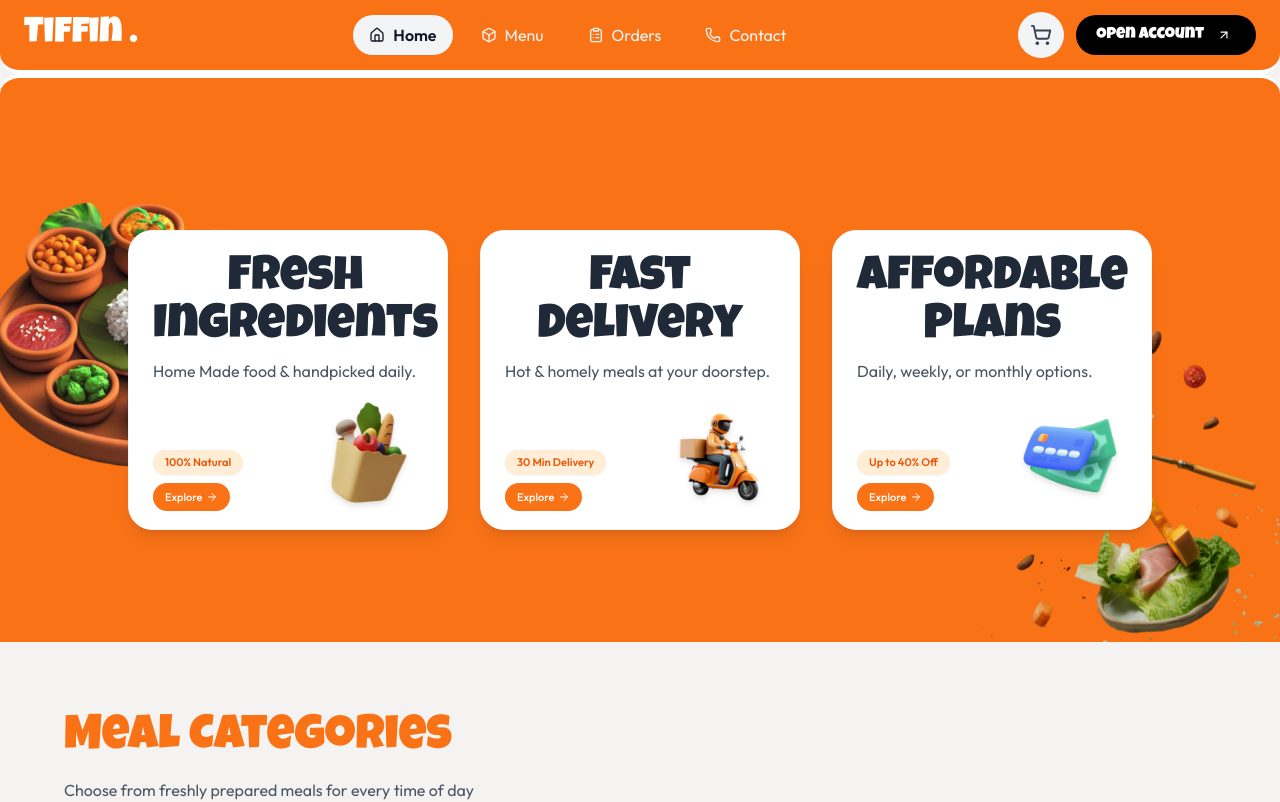
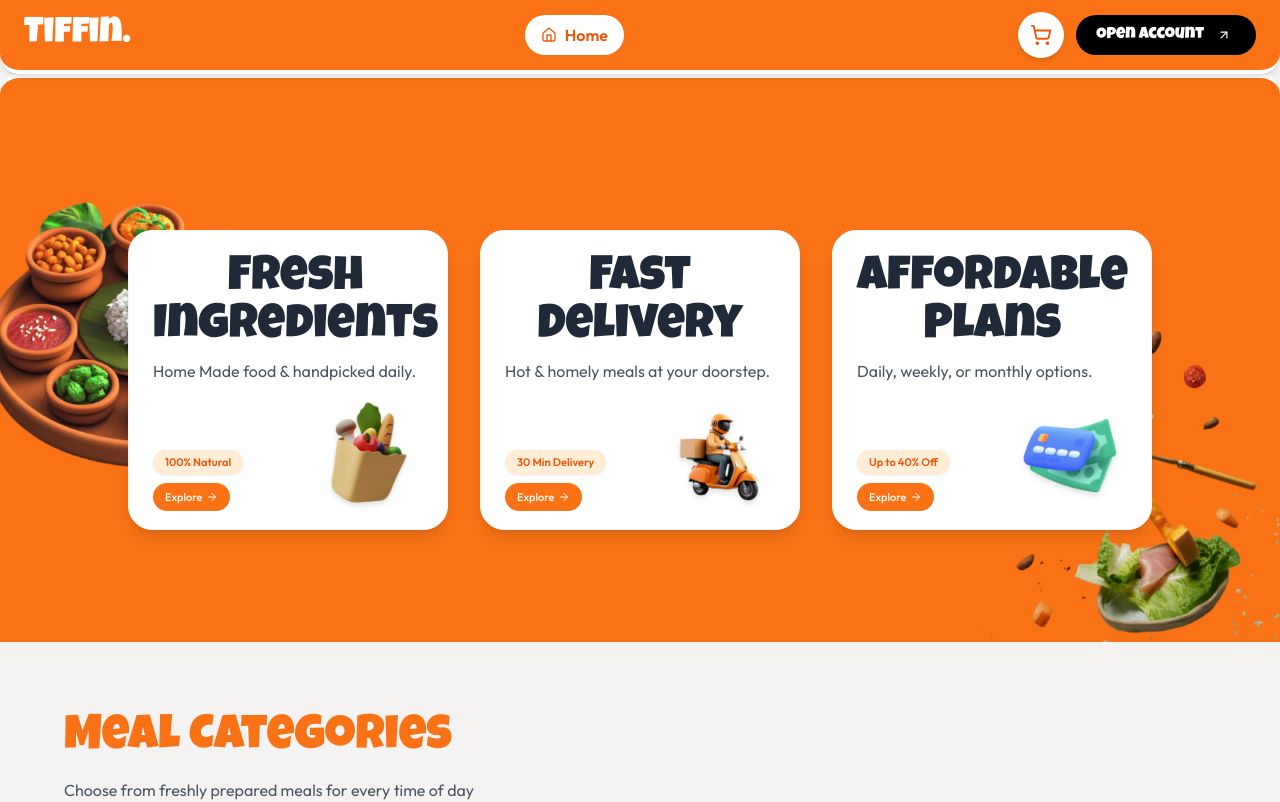
Before and after one commit to tanujgrover9/Tiffin, a React (Vite) app: page / in a window 1280 px wide. Shown: the top 802 px of the page. Built offline with nearby package versions, Linux system fonts and the light colour scheme; a web font is replaced by a local one.

Commit message:
Your commit message

```diff
--- a/src/components/Header.tsx
+++ b/src/components/Header.tsx
@@ -4,9 +4,6 @@
 import {
   ShoppingCart,
   Home,
-  Box,
-  ClipboardList,
-  Phone,
   ArrowUpRight,
   Menu,
   X,
@@ -23,18 +20,18 @@
 
   const navLinks = [
     { to: "/", label: "Home", icon: <Home size={16} /> },
-    { to: "/menu", label: "Menu", icon: <Box size={16} /> },
-    { to: "/orders", label: "Orders", icon: <ClipboardList size={16} /> },
-    { to: "/contact", label: "Contact", icon: <Phone size={16} /> },
   ];
 
   return (
     <>
-      <header className="bg-orange-500 backdrop-blur-md  sticky top-0 z-50 border-b-4 border-white rounded-b-[20px]">
-        <div className="max-w-8xl mx-auto px-4 md:px-6 py-3 flex items-center justify-between rounded-full ">
+      {/* Header */}
+      <header className="bg-orange-500 backdrop-blur-md sticky top-0 z-50 border-b-4 border-white rounded-b-[20px] shadow-md">
+        <div className="max-w-7xl mx-auto px-4 md:px-6 py-3 flex items-center justify-between">
           {/* Logo */}
           <Link to="/" className="flex items-center gap-2">
-           <h1 className="text-4xl font-extrabold luckiest-guy-regular text-white ">Tiffin <span className="text-white">.</span></h1>
+            <h1 className="text-4xl font-extrabold luckiest-guy-regular text-white">
+              Tiffin<span className="text-white">.</span>
+            </h1>
           </Link>
 
           {/* Desktop Nav */}
@@ -44,9 +41,9 @@
                 key={link.to}
                 to={link.to}
                 className={`flex items-center gap-2 px-4 py-2 rounded-full transition-all ${
-                  loc.pathname === link.to || loc.pathname.startsWith(link.to)
-                    ? "bg-gray-100 text-gray-900 font-semibold"
-                    : "hover:bg-gray-50"
+                  loc.pathname === link.to
+                    ? "bg-white text-orange-600 font-semibold"
+                    : "hover:bg-white/20 hover:text-white"
                 }`}
               >
                 {link.icon}
@@ -55,16 +52,19 @@
             ))}
           </nav>
 
-          {/* Right Side */}
+          {/* Right Section */}
           <div className="flex items-center gap-3">
             {/* Cart Icon */}
             <Link
               to="/cart"
-              className="relative bg-gray-100 hover:bg-gray-200 p-3 rounded-full transition"
+              className="relative group bg-white p-3 rounded-full shadow-md hover:shadow-lg hover:bg-orange-100 transition-all duration-300"
             >
-              <ShoppingCart size={22} className="text-gray-700" />
+              <ShoppingCart
+                size={22}
+                className="text-orange-600 group-hover:scale-110 transition-transform duration-200"
+              />
               {count > 0 && (
-                <span className="absolute -top-2 -right-2 bg-red-500 text-white text-[10px] font-bold rounded-full w-5 h-5 flex items-center justify-center shadow">
+                <span className="absolute -top-1 -right-1 bg-red-500 text-white text-[10px] font-bold rounded-full w-5 h-5 flex items-center justify-center shadow">
                   {count}
                 </span>
               )}
@@ -72,7 +72,7 @@
 
             {/* CTA Button */}
             <Link to="/auth">
-              <button className="hidden md:flex items-center gap-2 bg-black hover:bg-lime-400 text-white font-semibold px-5 py-2 rounded-full transition-all luckiest-guy-regular">
+              <button className="hidden md:flex items-center gap-2 bg-black hover:bg-lime-400 hover:text-black text-white font-semibold px-5 py-2 rounded-full transition-all luckiest-guy-regular">
                 Open Account
                 <div className="w-6 h-6 bg-black text-white flex items-center justify-center rounded-full">
                   <ArrowUpRight size={14} />
@@ -82,7 +82,7 @@
 
             {/* Mobile Menu Toggle */}
             <button
-              className="md:hidden bg-gray-100 p-2 rounded-full"
+              className="md:hidden bg-white/20 p-2 rounded-full border border-white/40 text-white"
               onClick={() => setOpen(!open)}
             >
               {open ? <X size={20} /> : <Menu size={20} />}
@@ -100,7 +100,7 @@
                   to={link.to}
                   onClick={() => setOpen(false)}
                   className={`flex items-center gap-2 px-4 py-2 rounded-full transition-all ${
-                    loc.pathname === link.to || loc.pathname.startsWith(link.to)
+                    loc.pathname === link.to
                       ? "bg-gray-100 text-gray-900 font-semibold"
                       : "hover:bg-gray-50"
                   }`}
@@ -111,9 +111,9 @@
               ))}
 
               <Link to="/auth" onClick={() => setOpen(false)}>
-                <button className="w-full flex items-center justify-center gap-2 bg-white hover:bg-lime-400 text-white font-semibold px-5 py-2 rounded-full transition-all luckiest-guy-regular">
+                <button className="w-full flex items-center justify-center gap-2 bg-black hover:bg-lime-400 text-white font-semibold px-5 py-2 rounded-full transition-all luckiest-guy-regular">
                   Open Account
-                  <div className="w-6 h-6 bg-black text-white  flex items-center justify-center rounded-full">
+                  <div className="w-6 h-6 bg-white/20 flex items-center justify-center rounded-full">
                     <ArrowUpRight size={14} />
                   </div>
                 </button>
@@ -123,46 +123,38 @@
         )}
       </header>
 
-      {/* Floating Sticky Cart */}
+      {/* Floating Sticky Cart - Mobile */}
       <AnimatePresence>
         {count > 0 && (
           <motion.div
-      initial={{ opacity: 0, scale: 0.8, y: 50 }}
-      animate={{ opacity: 1, scale: 1, y: 0 }}
-      exit={{ opacity: 0, scale: 0.8, y: 50 }}
+            initial={{ opacity: 0, y: 60 }}
+            animate={{ opacity: 1, y: 0 }}
+            exit={{ opacity: 0, y: 60 }}
             transition={{ type: "spring", stiffness: 120 }}
             className="fixed bottom-6 left-1/2 -translate-x-1/2 lg:hidden z-50"
           >
             <Link
               to="/cart"
-        className="flex items-center justify-center gap-3
-          bg-white/20 backdrop-blur-xl
-          border border-white/30 shadow-lg shadow-orange-500/20
-          px-6 py-3 rounded-full
-          text-white font-semibold
-          transition-all duration-300
-          hover:bg-white/30 hover:scale-105"
-        style={{
-          background: "#f97316",
-          boxShadow: "0 8px 24px rgba(255,165,0,0.3), 0 0 15px rgba(255,255,255,0.2)",
-        }}
+              className="flex items-center justify-center gap-3 px-6 py-3 rounded-full
+                bg-gradient-to-r from-orange-500 to-red-400 text-white
+                shadow-lg shadow-orange-600/40
+                backdrop-blur-lg border border-white/20
+                hover:scale-105 hover:shadow-xl active:scale-95
+                transition-all duration-300"
             >
-        <div className="bg-orange-500/90 p-2 rounded-full shadow-md backdrop-blur-lg">
-          <ShoppingCart size={20} className="text-grey-700" />
+              <div className="bg-white/20 p-2 rounded-full">
+                <ShoppingCart size={20} />
               </div>
-        <span className="text-sm">
+              <span className="text-sm font-semibold">
                 {count} item{count > 1 ? "s" : ""} in cart
               </span>
-        <div className="bg-black/60 p-2 rounded-full shadow-inner">
-          <ArrowUpRight size={16} className="text-white" />
+              <div className="bg-black/40 p-2 rounded-full">
+                <ArrowUpRight size={16} />
               </div>
             </Link>
           </motion.div>
         )}
       </AnimatePresence>
-
-
-
     </>
   );
 }
```
Lines whose indentation alone changed are shown as unchanged.
